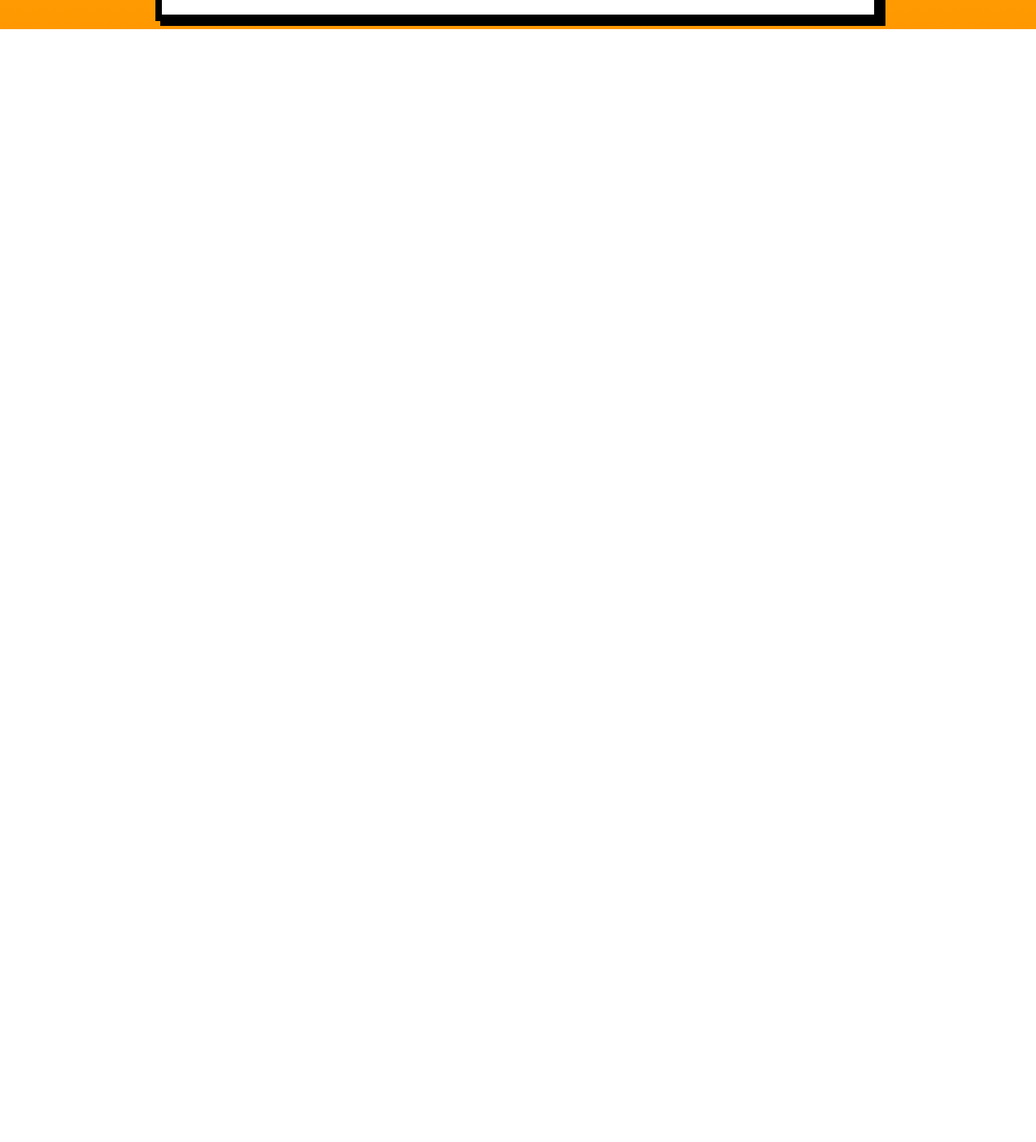
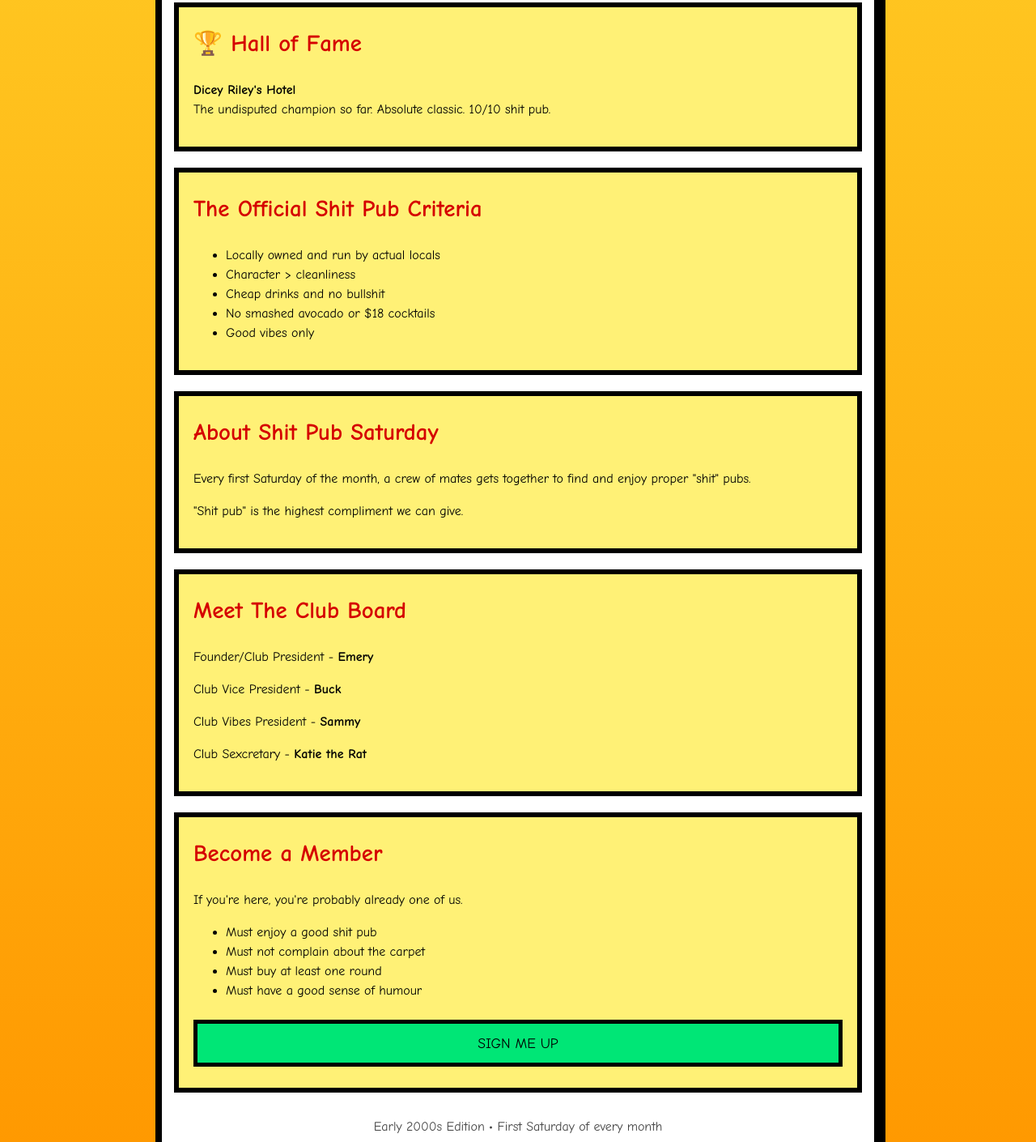
Before and after one commit to shitpubsaturday/shitpubsaturday.github.io, a plain HTML site: page index.html in a window 1280 px wide. Shown: the part 1250-2660 px from the top of the page at 81% size. Before the commit the page ends 1286 px from the top, so only its background shows below. Drawn offline with Linux system fonts and the light colour scheme.

Commit message:
Added the main page info

```diff
--- a/index.html
+++ b/index.html
@@ -94,8 +94,59 @@
             <button class="admin-btn" onclick="clearAllData()">🛠️ Clear All Recommendations (Admin Only)</button>
         </div>
 
-        <!-- Add your other sections (halloffame, criteria, board, about, membership) here as before -->
+        <!-- HALL OF FAME -->
+        <div id="halloffame" class="section">
+            <h2>🏆 Hall of Fame</h2>
+            <p><strong>Dicey Riley's Hotel</strong><br>
+            The undisputed champion so far. Absolute classic. 10/10 shit pub.</p>
+        </div>
+
+        <!-- CRITERIA -->
+        <div id="criteria" class="section">
+            <h2>The Official Shit Pub Criteria</h2>
+            <ul>
+                <li>Locally owned and run by actual locals</li>
+                <li>Character > cleanliness</li>
+                <li>Cheap drinks and no bullshit</li>
+                <li>No smashed avocado or $18 cocktails</li>
+                <li>Good vibes only</li>
+            </ul>
+        </div>
+
+        <!-- ABOUT -->
+        <div id="about" class="section">
+            <h2>About Shit Pub Saturday</h2>
+            <p>Every first Saturday of the month, a crew of mates gets together to find and enjoy proper "shit" pubs.</p>
+            <p>"Shit pub" is the highest compliment we can give.</p>
+        </div>
+
+        <!-- Meet the Club Board -->
+        <div id="board" class="section">
+            <h2>Meet The Club Board</h2>
+            <p>Founder/Club President - <strong>Emery</strong></p>
+            <p>Club Vice President - <strong>Buck</strong></p>
+            <p>Club Vibes President - <strong>Sammy</strong></p>
+            <p>Club Sexcretary - <strong>Katie the Rat</strong></p>
+        </div>
+
+        <!-- MEMBERSHIP -->
+        <div id="membership" class="section">
+            <h2>Become a Member</h2>
+            <p>If you're here, you're probably already one of us.</p>
+            <ul>
+                <li>Must enjoy a good shit pub</li>
+                <li>Must not complain about the carpet</li>
+                <li>Must buy at least one round</li>
+                <li>Must have a good sense of humour</li>
+            </ul>
+            <button onclick="alert('Welcome to the crew, legend!')">SIGN ME UP</button>
+        </div>
+
+        <p style="text-align:center; margin-top:30px; color:#444;">
+            Early 2000s Edition • First Saturday of every month
+        </p>
     </div>
+
 
     <script>
         // ==================== CHANGE THIS TO YOUR ACTUAL URL ====================
```
